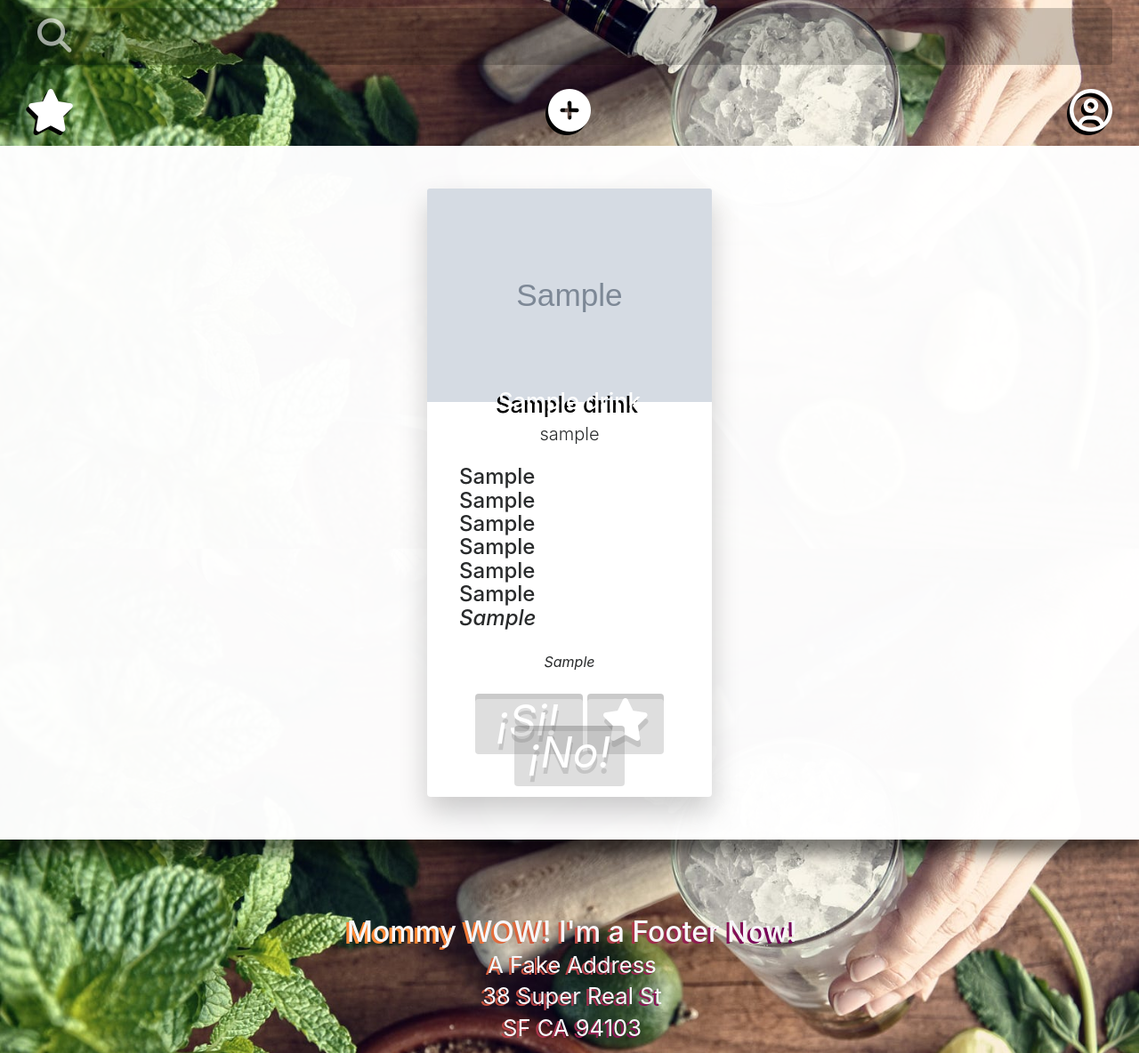
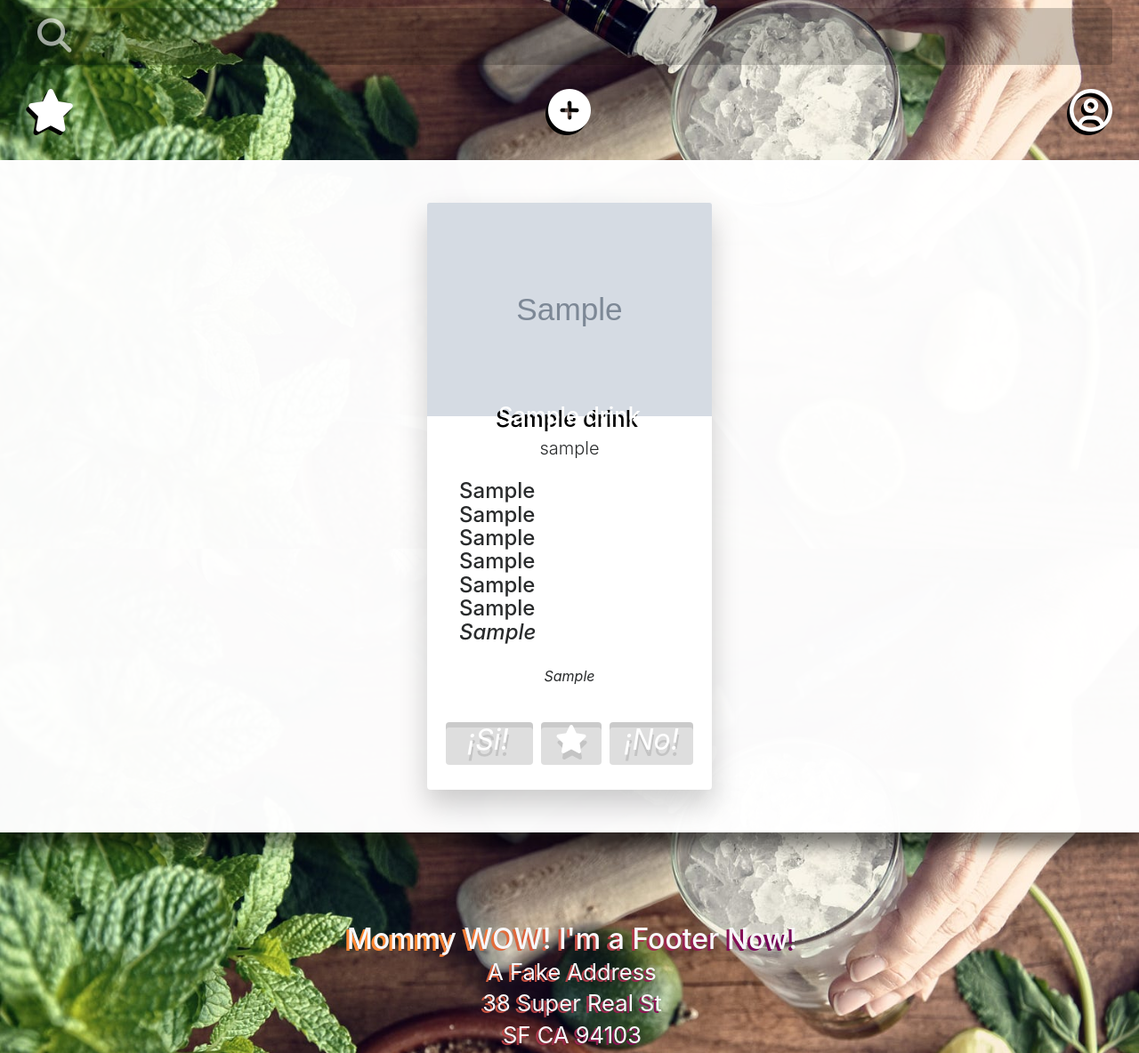
Before and after one commit to andrewmundy/bartinder, a Flask app: page / in a window 1280 px wide. Shown: the part 215-1399 px from the top of the page at 89% size. Run offline with Flask 2, Linux system fonts and the light colour scheme; tables that the repository leaves empty hold one stand-in row (values such as "Sample post"); grey boxes marked "Sample" are stand-in pictures; some libraries are stand-ins or nearby versions.

Commit message:
changed some junk

```diff
--- a/project/static/css.css
+++ b/project/static/css.css
@@ -126,7 +126,7 @@ div.menu{
 a.butt {
     padding-top: 0;
     font-style: oblique;
-    font-size: 3rem;
+    font-size: 2rem;
     text-shadow: 1px 7px 0px rgba(141, 141, 141, 0.32);
     box-shadow: 0px 10px 0px rbga(0, 0, 0, 0.5);
     box-shadow: inset 0px 6px 0 0px rgba(0, 0, 0, 0.09);
@@ -150,6 +150,12 @@ div.card {
 }
 .card-block{
 
+}
+.rate{
+    display:flex;
+    justify-content: space-between;
+    align-content: center;
+    padding:1rem;
 }
 
 .card-image {
--- a/project/templates/base.html
+++ b/project/templates/base.html
@@ -99,7 +99,7 @@
             {% endfor %}
         </center>
 <!-- base start -->
-        <div class="center container-flex text-center" style="padding:1rem;">
+        <div class="center container-flex text-center" style="padding:1rem; margin:1rem">
             {% block content %}
             {% endblock %}
         </div>
--- a/project/templates/home.html
+++ b/project/templates/home.html
@@ -27,10 +27,10 @@
       </h4>
         <i class="center">{{drink.instructions}}</i>
       <span class="card-block">
-    <div class="text-center rate ">
-      <a href="#" class="btn btn-success butt si">¡Si!</a>
-      <a href="#" class="btn btn-primary butt"><i class="fa fa-star" aria-hidden="true"></i></a>
-      <a href="#" class="btn btn-danger butt">¡No!</a>
+    <div class="text-center rate row">
+      <a href="#" class="btn btn-success col- butt si">¡Si!</a>
+      <a href="#" class="btn btn-primary col- butt"><i class="fa fa-star" aria-hidden="true"></i></a>
+      <a href="#" class="btn btn-danger col- butt">¡No!</a>
     </div>
       </span>
   </div>
```
